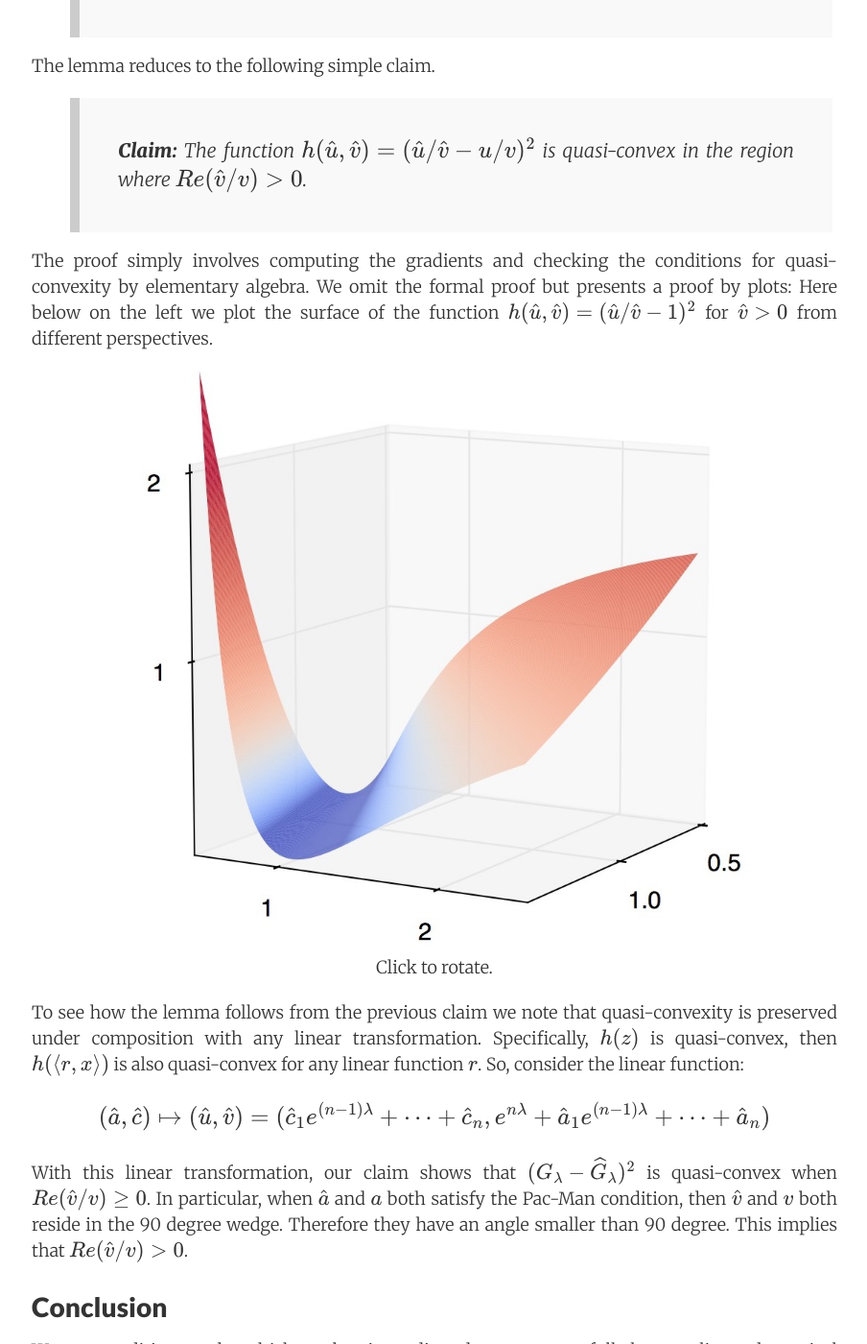
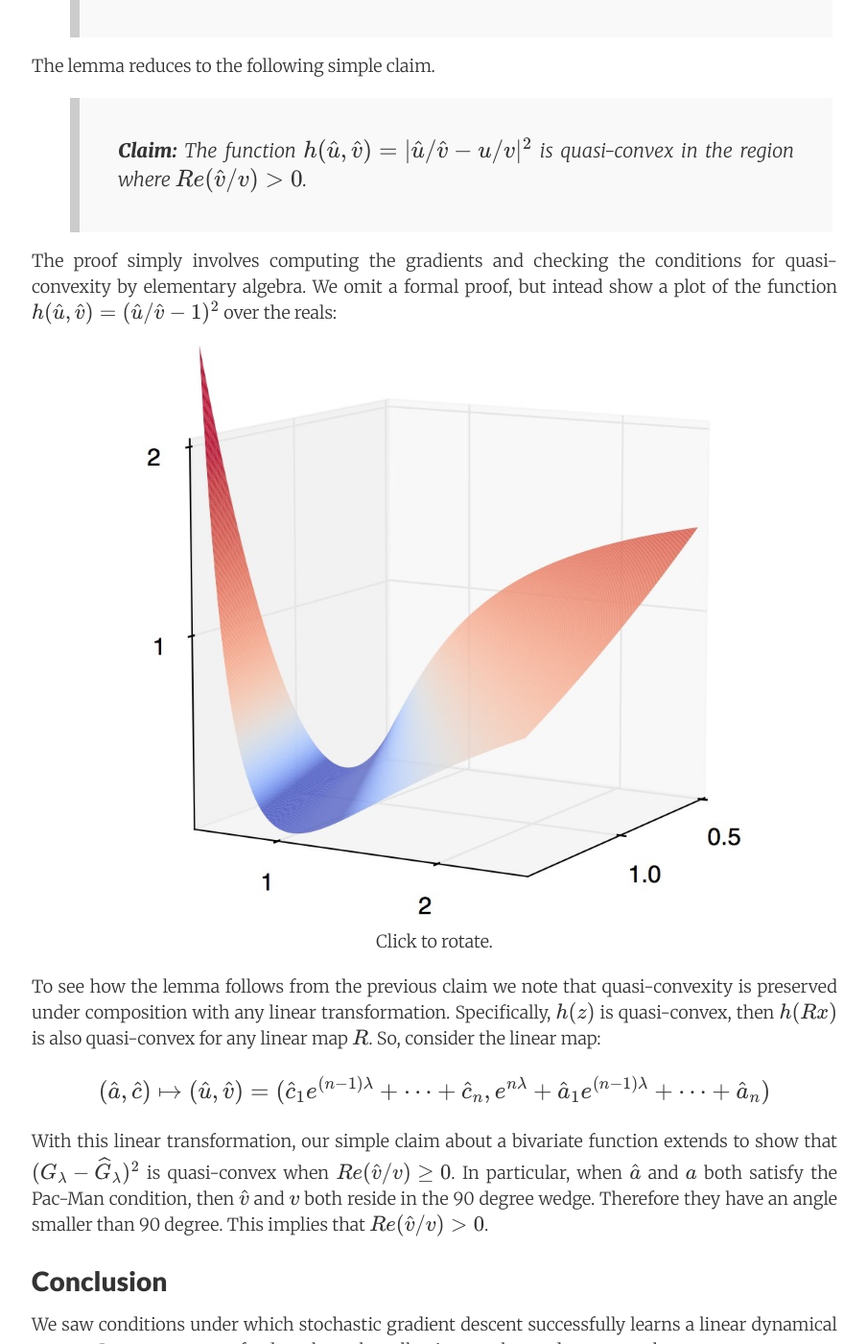
Before and after one commit to offconvex/offconvex.github.io, a Jekyll site: the page built from _posts/2016-10-12-gradient-descent-learns-dynamical-systems.md, in a window 1280 px wide and 1400 px high, scrolled down 8391 px. Shown: the whole window at 96% size, without its empty margins (187-1091 px from the left). Built offline with Jekyll 4.4.1, drawn with Linux system fonts in a browser that asks for light colours; nearby versions of some CDN libraries; formulas are drawn with MathJax 3; comment, search, counter and statistics services are not loaded; some of the changed text lies outside the part shown.

Commit message:
fixing minor typos i

```diff
--- a/_posts/2016-10-12-gradient-descent-learns-dynamical-systems.md
+++ b/_posts/2016-10-12-gradient-descent-learns-dynamical-systems.md
@@ -149,7 +149,7 @@
 
 A simple algebraic manipulation simplifies the population risk with infinite sequence length to
 
-$$\lim_{T \rightarrow 0} f(\widehat{\Theta}) = (\hat{D}-D)^2 + \sum_{k=0}^{\infty} (\hat{C}\hat{A}^kB-CA^k B)^2. $$
+$$\lim_{T \rightarrow \infty} f(\widehat{\Theta}) = (\hat{D}-D)^2 + \sum_{k=0}^{\infty} (\hat{C}\hat{A}^kB-CA^k B)^2. $$
 
 The first term, $(\hat D - D)^2$ is convex and appears nowhere else. We can safely ignore it and focus on the remaining expression instead, which we call the *idealized risk*:
 
@@ -204,10 +204,9 @@
 
 The lemma reduces to the following simple claim.
 
-> **Claim:** The function $h(\hat{u},\hat{v}) = (\hat{u}/\hat{v} - u/v)^2$ is quasi-convex in the region where $Re(\hat{v}/v) > 0$.
+> **Claim:** The function $h(\hat{u},\hat{v}) = \|\hat{u}/\hat{v} - u/v\|^2$ is quasi-convex in the region where $Re(\hat{v}/v) > 0$.
 
-The proof simply involves computing the gradients and checking the conditions for quasi-convexity by elementary algebra. We omit the formal proof but presents a proof by plots:
-Here below on the left we plot the surface of the function $h(\hat{u}, \hat{v}) = (\hat{u}/\hat{v}- 1)^2$ for $\hat{v} > 0$ from different perspectives.
+The proof simply involves computing the gradients and checking the conditions for quasi-convexity by elementary algebra. We omit a formal proof, but intead show a plot of the function $h(\hat{u}, \hat{v}) = (\hat{u}/\hat{v}- 1)^2$ over the reals:
 
   <!-- begin animation -->
   <div style="text-align:center;">
@@ -228,20 +227,27 @@
   "/assets/sysid/3dplot/3dplot-90.jpg",
   ]
   var iB = 3
+  var inc_sign = 1
   function forward_3dplot_image(){
-   iB = iB + 1;
-   document.getElementById('3dplot-img').src = plot3d_images[iB%10];
+   iB = iB + inc_sign;
+   if (iB == 9) {
+     inc_sign = -1;
+   }
+   if (iB == 0) {
+     inc_sign = 1;
+   }
+   document.getElementById('3dplot-img').src = plot3d_images[iB];
   }
   //]]>
   </script>
   <!-- end animation -->
 
-To see how the lemma follows from the previous claim we note that quasi-convexity is preserved under composition with any linear transformation. Specifically, $h(z)$ is quasi-convex, then $h(\langle r, x\rangle)$ is also quasi-convex for any linear function $r$. So, consider the linear function:
+To see how the lemma follows from the previous claim we note that quasi-convexity is preserved under composition with any linear transformation. Specifically, $h(z)$ is quasi-convex, then $h(R x)$ is also quasi-convex for any linear map $R$. So, consider the linear map:
 
 $$(\hat{a},\hat{c})\mapsto (\hat u, \hat v) = (\hat{c}_1e^{(n-1)\lambda}+\dots+ \hat{c}_n, e^{n\lambda}
 +\hat{a}_1e^{(n-1)\lambda}+\dots+\hat{a}_n)$$
 
-With this linear transformation, our claim shows that $(G_{\lambda}-\widehat{G}_{\lambda})^2$ is quasi-convex when $Re(\hat{v}/v) \ge 0$. In particular, when $\hat{a}$ and $a$ both satisfy the Pac-Man condition,  then $\hat{v}$ and $v$ both reside in the 90 degree wedge. Therefore they have an angle smaller than 90 degree. This implies that $Re(\hat{v}/v) > 0$.
+With this linear transformation, our simple claim about a bivariate function extends to show that $(G_{\lambda}-\widehat{G}_{\lambda})^2$ is quasi-convex when $Re(\hat{v}/v) \ge 0$. In particular, when $\hat{a}$ and $a$ both satisfy the Pac-Man condition,  then $\hat{v}$ and $v$ both reside in the 90 degree wedge. Therefore they have an angle smaller than 90 degree. This implies that $Re(\hat{v}/v) > 0$.
 
 ## Conclusion
 
```
Also changed, not shown: 5 other files.
